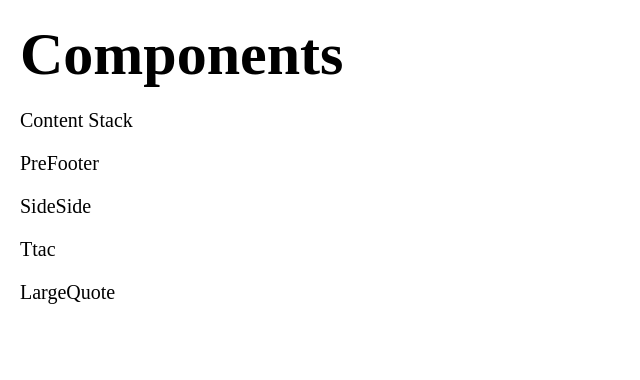
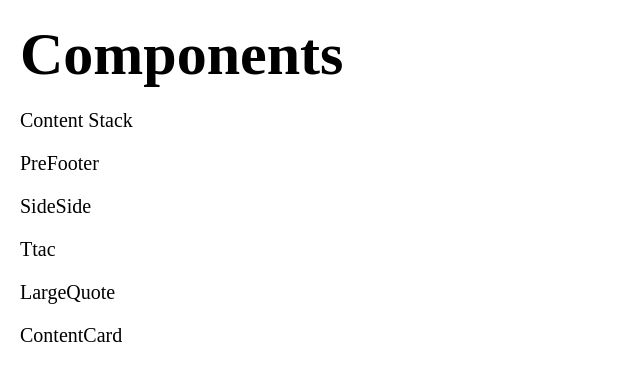
Before and after one commit to ErickRoo/pxpl, a Next.js app: page /components in a window 1280 px wide. Shown: the top 380 px of the page, without its empty margins (0-640 px from the left). Built offline with nearby package versions, Linux system fonts and the light colour scheme.

Commit message:
fix: add content card to catalogue page

```diff
--- a/components/blocks/component_catalogue/component_catalogue.tsx
+++ b/components/blocks/component_catalogue/component_catalogue.tsx
@@ -24,6 +24,9 @@
       <Link href="/components/LargeQuote">
         <p style={{ fontSize: 20, marginBottom: 20 }}>LargeQuote</p>
       </Link>
+      <Link href="/components/ContentCard">
+        <p style={{ fontSize: 20, marginBottom: 20 }}>ContentCard</p>
+      </Link>
     </div>
   </div>
 )
```
